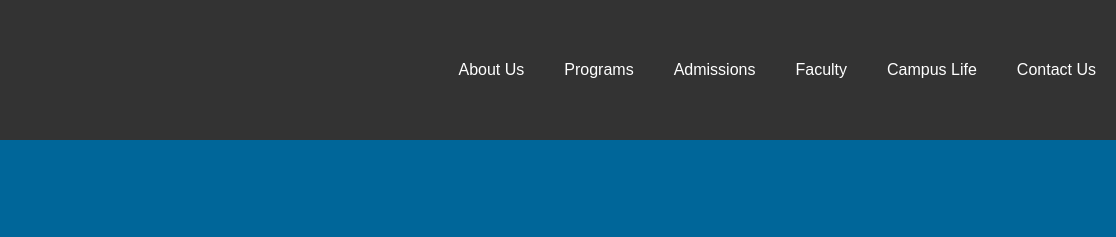
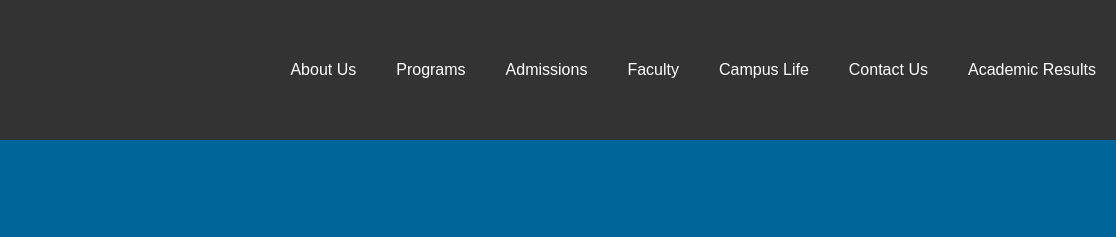
Before and after one commit to Siddaram76/MillClgWeb, a plain HTML site: page website/index.html in a window 1280 px wide. Shown: the top 237 px of the page, 164-1280 px from the left. Drawn offline with Linux system fonts and the light colour scheme.

Commit message:
Update index.html

```diff
--- a/website/index.html
+++ b/website/index.html
@@ -20,6 +20,7 @@
                     <li><a href="faculty.html">Faculty</a></li>
                     <li><a href="campus-life.html">Campus Life</a></li>
                     <li><a href="contact.html">Contact Us</a></li>
+                    <li><a href="https://siddaram76.github.io/millennium/">Academic Results</a></li>
                 </ul>
             </nav>
         </div>
```
